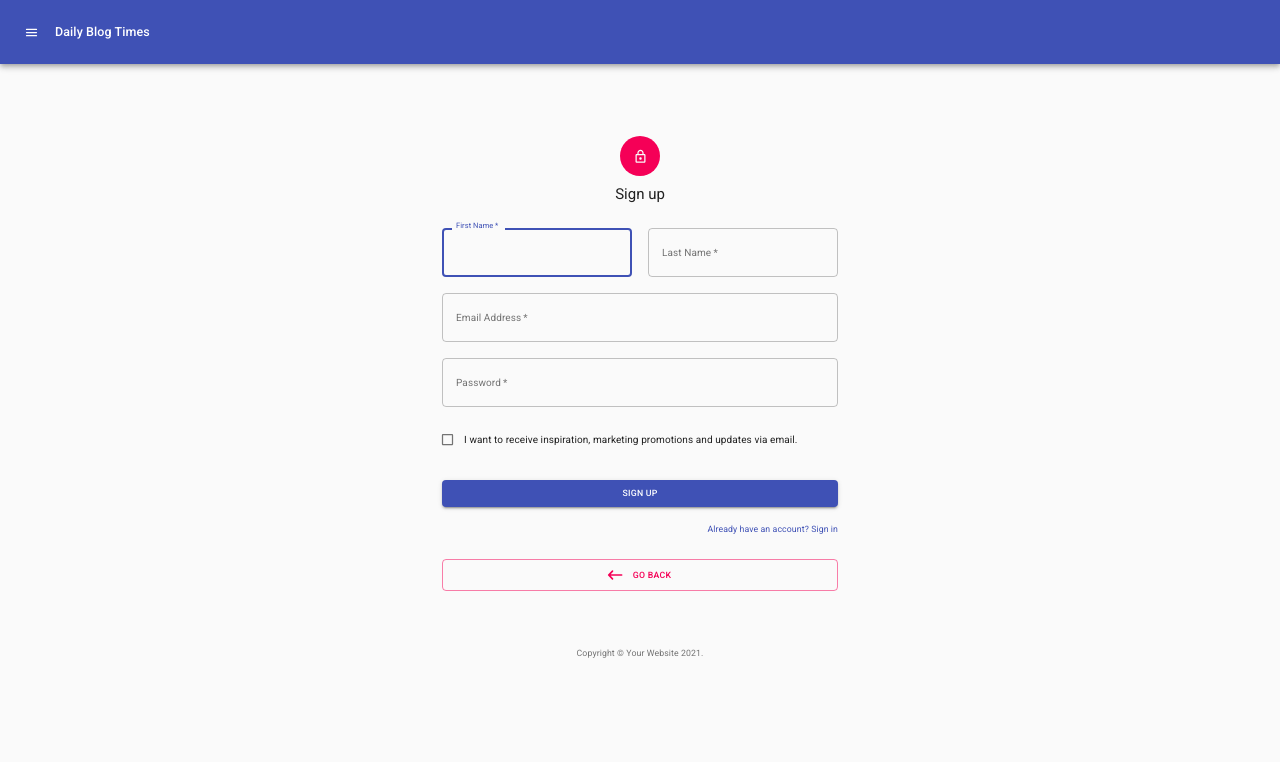
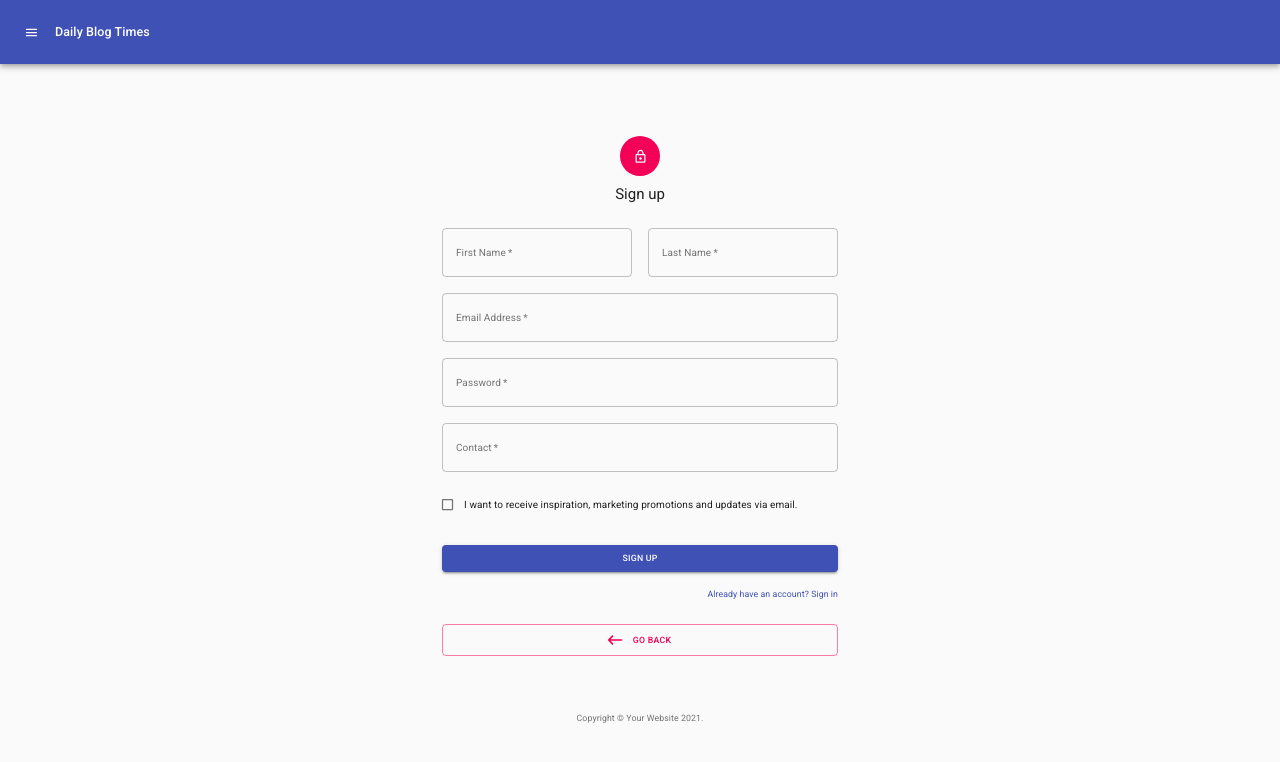
Before and after one commit to HunbalSiddiqui/skincare-frontend, a React (Create React App) app: page /signup in a window 1280 px wide. Shown: the top 762 px of the page. Built offline with nearby package versions, Linux system fonts and the light colour scheme.

Commit message:
MHS signup functioanlity completed.

```diff
--- a/src/Components/BlogCart/BlogCart.jsx
+++ b/src/Components/BlogCart/BlogCart.jsx
@@ -38,6 +38,9 @@ const useStyles = makeStyles((theme) => ({
   cardMedia: {
     paddingTop: "56.25%", // 16:9
   },
+  favIcon:{
+    cursor: "pointer"
+  },
   cardContent: {
     flexGrow: 1,
   },
@@ -60,13 +63,16 @@ const useStyles = makeStyles((theme) => ({
 function BlogCart(props) {
   const classes = useStyles();
   const [expanded, setExpanded] = React.useState(-1);
-
+  const [addedToFav, setaddedToFav] = React.useState(false)
   const handleExpandClick = () => {
     setExpanded(expanded === props.index ? false : props.index)
   };
+  const addToFavourites = () => {
+    setaddedToFav(!addedToFav)
+  }
   return (
-    <Grid item xs={12} sm={6}>
-      <Card className={classes.card}>
+    <Grid item xs={12} sm={6} >
+      <Card className={classes.card} onDoubleClick={addToFavourites}>
         <CardHeader
           avatar={
             <Avatar aria-label="icon" className={classes.avatar}>
@@ -92,7 +98,7 @@ function BlogCart(props) {
         <Grid container xs={12}>
           <Grid item xs={10}>
             <IconButton aria-label="add to favorites">
-              <FavoriteIcon />
+              <FavoriteIcon style={{ color: addedToFav ? "red" : '#CAC9C9'}} className={classes.favIcon} onClick={addToFavourites} />
             </IconButton>
           </Grid>
           <Grid container xs={2} justify="flex-end">
--- a/src/Components/Header/Header.jsx
+++ b/src/Components/Header/Header.jsx
@@ -41,7 +41,7 @@ function Header() {
     setopenDrawer(command);
   };
 
-  const list = (anchor) => (
+  const list = () => (
     <div
       className={classes.list}
       onClick={() => {
--- a/src/Pages/Signup/Signup.jsx
+++ b/src/Pages/Signup/Signup.jsx
@@ -13,7 +13,8 @@ import Typography from "@material-ui/core/Typography";
 import { makeStyles } from "@material-ui/core/styles";
 import Container from "@material-ui/core/Container";
 import KeyboardBackspaceRoundedIcon from "@material-ui/icons/KeyboardBackspaceRounded";
-import {Link as RouteLink} from "react-router-dom";
+import { Link as RouteLink, useHistory } from "react-router-dom";
+import { userSignup } from "../../Server/APIServerCalls";
 function Copyright() {
   return (
     <Typography variant="body2" color="textSecondary" align="center">
@@ -49,6 +50,39 @@ const useStyles = makeStyles((theme) => ({
 
 export default function SignUp() {
   const classes = useStyles();
+  let history = useHistory();
+  const [formInput, setformInput] = React.useState({
+    name: "",
+    lastName: "",
+    email: "",
+    phone: "",
+    password: "",
+  });
+
+  const handleFormInput = (e) => {
+    const name = e.target.name;
+    const value = e.target.value;
+    setformInput((prevState) => ({
+      ...prevState,
+      [name]: value,
+    }));
+  };
+
+  const handleSignup = async () => {
+    const userDetails = {
+      email: formInput.email,
+      name: formInput.name + " " + formInput.lastName,
+      password: formInput.password,
+      phone: formInput.phone,
+    };
+    try {
+      const response = await userSignup(userDetails);
+      if (!response.type) alert(`${response.Message}`);
+      else history.push("/signin");
+    } catch (error) {
+      alert(`${error}`)
+    }
+  };
 
   return (
     <Container component="main" maxWidth="xs">
@@ -64,14 +98,17 @@ export default function SignUp() {
           <Grid container spacing={2}>
             <Grid item xs={12} sm={6}>
               <TextField
-                autoComplete="fname"
-                name="firstName"
                 variant="outlined"
                 required
                 fullWidth
-                id="firstName"
+                id="name"
                 label="First Name"
-                autoFocus
+                name="name"
+                onChange={(e) => {
+                  handleFormInput(e);
+                }}
+                value={formInput.name}
+                autoComplete="fname"
               />
             </Grid>
             <Grid item xs={12} sm={6}>
@@ -82,6 +119,10 @@ export default function SignUp() {
                 id="lastName"
                 label="Last Name"
                 name="lastName"
+                onChange={(e) => {
+                  handleFormInput(e);
+                }}
+                value={formInput.lastName}
                 autoComplete="lname"
               />
             </Grid>
@@ -93,6 +134,10 @@ export default function SignUp() {
                 id="email"
                 label="Email Address"
                 name="email"
+                onChange={(e) => {
+                  handleFormInput(e);
+                }}
+                value={formInput.email}
                 autoComplete="email"
               />
             </Grid>
@@ -105,7 +150,27 @@ export default function SignUp() {
                 label="Password"
                 type="password"
                 id="password"
+                onChange={(e) => {
+                  handleFormInput(e);
+                }}
+                value={formInput.password}
                 autoComplete="current-password"
+              />
+            </Grid>
+            <Grid item xs={12}>
+              <TextField
+                variant="outlined"
+                required
+                fullWidth
+                id="phone"
+                label="Contact"
+                name="phone"
+                type="number"
+                onChange={(e) => {
+                  handleFormInput(e);
+                }}
+                value={formInput.phone}
+                autoComplete="phone"
               />
             </Grid>
             <Grid item xs={12}>
@@ -116,11 +181,11 @@ export default function SignUp() {
             </Grid>
           </Grid>
           <Button
-            type="submit"
             fullWidth
             variant="contained"
             color="primary"
             className={classes.submit}
+            onClick={handleSignup}
           >
             Sign Up
           </Button>
--- /dev/null
+++ b/src/Server/API.js
@@ -0,0 +1 @@
+export const API = process.env.REACT_APP_BACKEND
--- /dev/null
+++ b/src/Server/APIServerCalls.js
@@ -0,0 +1,14 @@
+import axios from "axios"
+import { API } from "./API"
+
+
+export const userSignup = (userDetails) => {
+    return axios.post(`${API}/users/auth/signup`,
+    userDetails)
+    .then((response)=>{
+        return response.data
+    })
+    .catch((err)=>{
+        return err
+    })
+}
```
Also changed, not shown: 1 other file (tests, documents, lock files or other folders).
